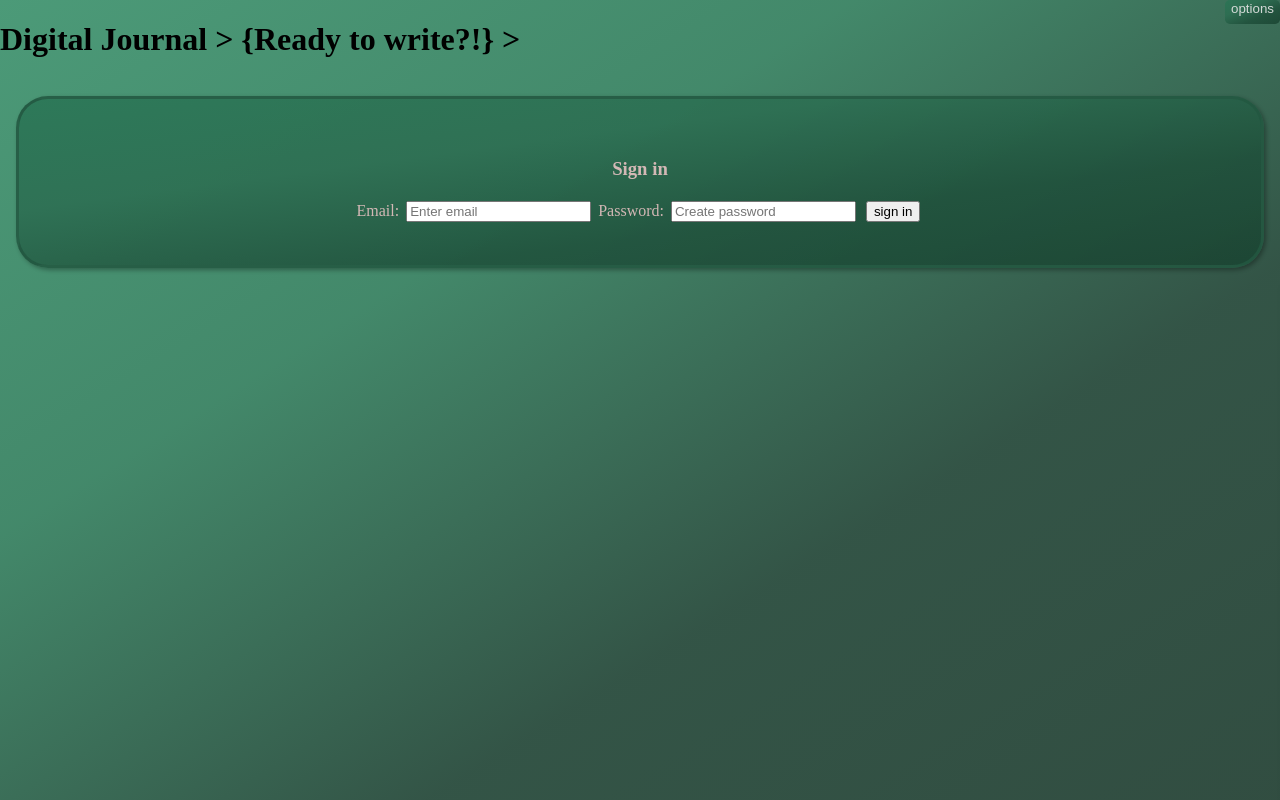
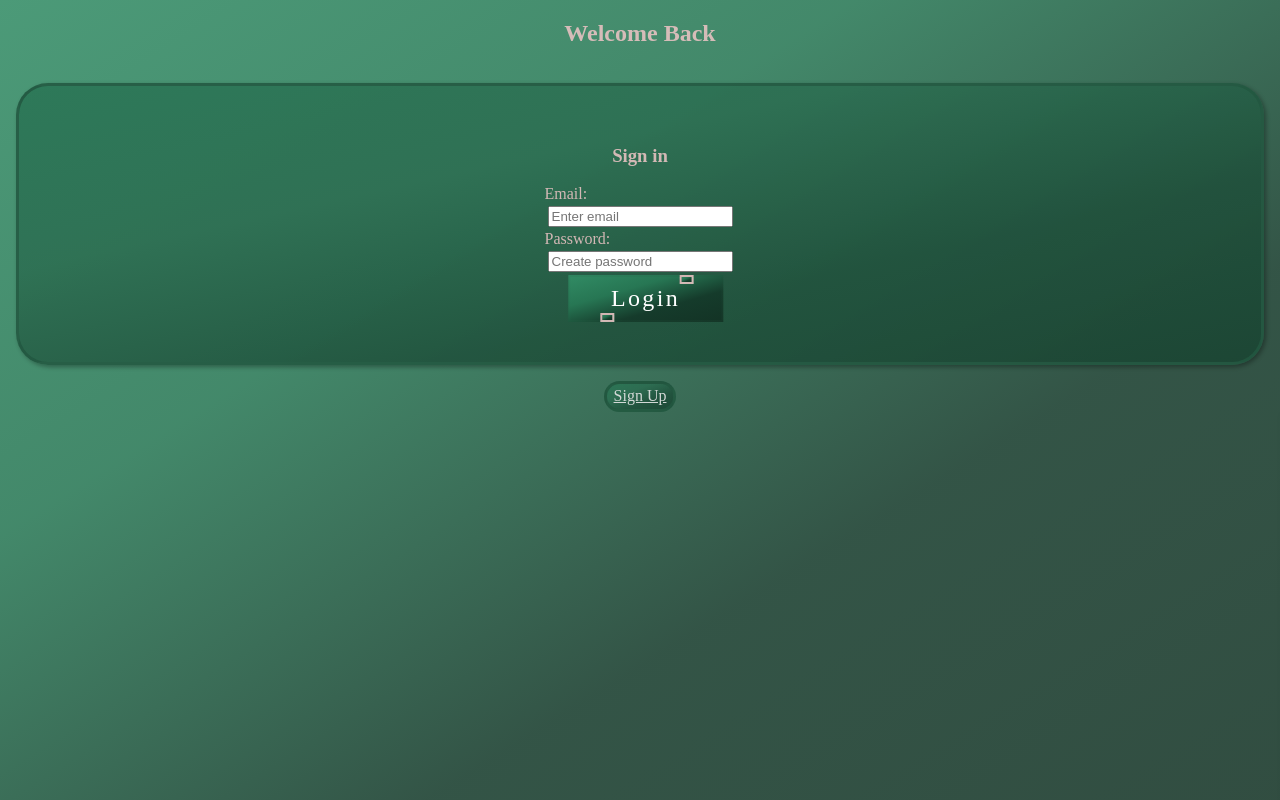
Before and after one commit to AcousticCh/blog, a Flask app: page /sign-in in a window 1280 px wide. Run offline with Flask 2, Linux system fonts and the light colour scheme.

Commit message:
sign-in, sing-up styled

```diff
--- a/website/static/default.css
+++ b/website/static/default.css
@@ -19,10 +19,14 @@ html {
 }
 
 body {
-	min-height: 100%;
-	background-image: var(--bg-body);
+	height: 100%;
+	background: var(--bg-body);
+	background-repeat: no-repeat;
+	/*stretch background to fill screen*/
+	background-attachment: fixed;
 	margin: 0;
 	padding: 0;
+
 }
 
 body::-webkit-scrollbar {
@@ -43,9 +47,35 @@ header{
 
 }
 
+#sign-in-header{
+	width: 100%;
+	display: flex;
+	justify-content: center;
+}
+
+#sign-in-heading{
+	color: var(--light-header-text);
+}
+
+#sign-up-link{
+	color: var(--light-text);
+	background: var(--bg-obj-container);
+	max-width: 20vw;
+	padding: 0.2rem 0.4rem;
+	border: 0.2rem solid rgba(35, 88, 65, 0.871);
+	border-radius: 2rem;
+	transition: 1s;
+}
+
+#sign-up-link-position{
+	display: flex;
+	justify-content: center;
+}
+
+
 /* Buttons on dropdown menu*/
 .drop-button{
-	display: flex;
+	display: none;
 	flex-direction: column;
 	text-decoration: none;
 	background: none;
@@ -87,6 +117,7 @@ header{
 .dropdown.active > .drop-button{
 	color: #301515;
 }
+
 
 .information-grid{
 	display: grid;
@@ -190,28 +221,6 @@ header{
 	color: var(--light-text);
 }
 
-.sidebar > form{
-	padding-top: .75rem;
-	padding-left: .75rem;
-	padding-right: .75rem;
-}
-
-.sidebar > form > input{
-	display: flex;
-	flex-direction: column;
-	margin-bottom: .5rem;
-
-}
-
-.sidebar > form > button{
-	background-color: #808080; /* make black with purple tint*/
-}
-
-.new-page-container{
-	display: flex;
-	flex-direction: column;
-
-}
 
 .header-line{
 	box-shadow: 1px 1px 4px .2px rgba(0, 0, 0, .2);
@@ -283,4 +292,117 @@ header{
 }
 
 
+
+.form-button {
+	display: flex;
+	justify-content: center;
+	transform: translateX(15%);
+	max-width: 50%;
+    position: relative;
+    background: var(--bg-body);
+    color: #fff;
+    text-decoration: none;
+
+    font-size: 1.5em;
+    letter-spacing: 0.1em;
+    padding: 10px 30px;
+    transition: 0.5s;
+}
+
+.form-button:hover, .form-button:active {
+    letter-spacing: 0.25em;
+    background: var(--self-color);
+    color: var(--self-color);
+    box-shadow: 0 0 35px var(--self-color);
+}
+
+.form-button::before {
+    content: "";
+    position: absolute;
+    inset: 2px;
+    background: var(--bg-body);
+}
+
+.form-button span {
+    position: relative;
+    z-index: 1;
+}
+
+.form-button i {
+    position: absolute;
+    inset: 0;
+    display: block;
+}
+
+.form-button i::before {
+    content: "";
+    position: absolute;
+    top: -10px;
+    left: 90%;
+    width: 10px;
+    height: 5px;
+    border: 2px solid var(--self-color);
+    background: var(--bg-body);
+    transition: 0.5s;
+    transform: translateX(45%);
+}
+
+.form-button:hover i::before, .form-button:active i::before {
+    width: 20px;
+    left: -15%;
+}
+.form-button i::after {
+    content: "";
+    position: absolute;
+    bottom: -10px;
+    left: -15%;
+    width: 10px;
+    height: 5px;
+    border: 2px solid var(--self-color);
+    background: var(--bg-body);
+    transition: 0.5s;
+}
+
+.form-button:hover i::after, .form-button:active i::after{
+    width: 20px;
+    left: 90%;
+}
+
+#signin-form {
+	display: flex;
+	flex-direction: column;
+	justify-content: center;
+	overflow: hidden;
+
+}
+
+#flash-message {
+	width: 100%;
+	display: flex;
+	justify-content: center;
+	transform: translateY(1.5rem);
+}
+
 /*welcome to digital journal write your journal or diary online and decide between public or private*/
+
+@media screen and (max-width: 600px) {
+	#item-container {
+		height: 70vh;
+	}
+
+	#signin-form > * {
+		margin-top: 1.3rem;
+		align-items: center;
+	}
+
+	#signup-form > * {
+		margin-top: 1.3rem;
+		align-items: center;
+	}
+
+	#sign-up-link{
+		padding: 0.4rem 0.6rem;
+
+
+
+}
--- a/website/static/index.js
+++ b/website/static/index.js
@@ -22,3 +22,15 @@
         window.location.href = "/";
     });
 }
+
+function submitSignupForm() {
+	document.getElementById("signup-form").submit();
+}
+
+function submitSigninForm() {
+	document.getElementById("signin-form").submit();
+}
+
+function submitNewPage() {
+	document.querySelector(".page-container").submit();
+}
--- a/website/templates/base.html
+++ b/website/templates/base.html
@@ -8,13 +8,13 @@
 </head>
 <body>
     <header>
-		<h1>Digital Journal{% block heading1 %}{% endblock %}</h1>
+		{% block heading1 %}<h1>BlogPad</h1>{% endblock %}
 
-		<!-- container wrapping drop-buttons-->
+		<!-- container wrapping drop-buttons
 		<div class="button-container">
 			{% block button_container %}
-			<!-- container for dropdown menu elements
-			drop-button, form, forms label and input elements -->
+			container for dropdown menu elements
+			drop-button, form, forms label and input elements
 			{% if not current_user.is_authenticated and not url_for("auth.sign_in") %}
 			<div class="dropdown" data-dropdown>
 				<button class="drop-button" data-dropdown-button>Sign In</button>
@@ -30,8 +30,8 @@
 			</div>
 			{% endif %}
 
-			<!-- container for dropdown menu elements
-			drop-button, dropdown-menu information grid, div holding dropdown heading/link combos-->
+			container for dropdown menu elements
+			drop-button, dropdown-menu information grid, div holding dropdown heading/link combos
 			<div class="dropdown" data-dropdown>
 				<button class="drop-button" data-dropdown-button>options</button>
 				<div class="dropdown-menu information-grid">
@@ -43,15 +43,15 @@
 							{% endif %}
 							{% if current_user.is_authenticated %}
 							<a href="" class="drop-button">Users</a>
-							<!--<a href="" class="drop-button">Topics</a>
-							<a href="" class="drop-button">Groups</a>-->
+							<a href="" class="drop-button">Topics</a>
+							<a href="" class="drop-button">Groups</a>
 							{% endif %}
 						</div>
 						<div class="dropdown-heading">Settings</div>
 						<div class="dropdown-links">
 							{% if current_user.is_authenticated %}
-							<!--<a href="" class="drop-button">Account</a>
-							<a href="" class="drop-button">Color</a>-->
+							<a href="" class="drop-button">Account</a>
+							<a href="" class="drop-button">Color</a>
 							<a href="/logout" class="drop-button">Log out</a>
 							{% endif %}
 						</div>
@@ -59,7 +59,7 @@
 				</div>
 			</div>
             {% endblock %}
-		</div>
+		</div>-->
 	</header>
 
     {% block headerline %}{% endblock %}
--- a/website/templates/sign_in.html
+++ b/website/templates/sign_in.html
@@ -1,6 +1,8 @@
 {% extends "base.html" %}
 
-{% block heading1 %} > {Ready to write?!} >{% endblock %}
+
+{% block heading1 %}<header id="sign-in-header"><h2 id="sign-in-heading">Welcome Back</h2></header>{% endblock %}
+
 
 {% block content %}
 {% with messages = get_flashed_messages() %}
@@ -13,14 +15,22 @@
 	{% endwith %}
     <main>
     <div id="item-container">
-        <form method="POST" class="sidebar-form">
+        <form method="POST" class="sidebar-form" id="signin-form">
             <h3 align="center">Sign in</h3>
             <label for="email">Email:</label>
             <input type="email" id="email" name="email" placeholder="Enter email"/>
             <label for ="password1">Password:</label>
             <input type="password" id="password" name="password" placeholder="Create password"/>
-            <button type="submit">sign in</button>
+            <a class="form-button" href="#" onclick="submitSigninForm()" style="--self-color:rgba(230, 193, 193, 0.9)">
+                <span>
+                    Login
+                    <i></i>
+                </span>
+            </a>
         </form>
+    </div>
+    <div id="sign-up-link-position">
+        <a href="/sign-up" id="sign-up-link">Sign Up</a>
     </div>
     </main>
 {% endblock %}
```
Also changed, not shown: website/templates/home.html (+6 -1 lines), website/templates/sign_up.html (+12 -4 lines), website/database.db.
